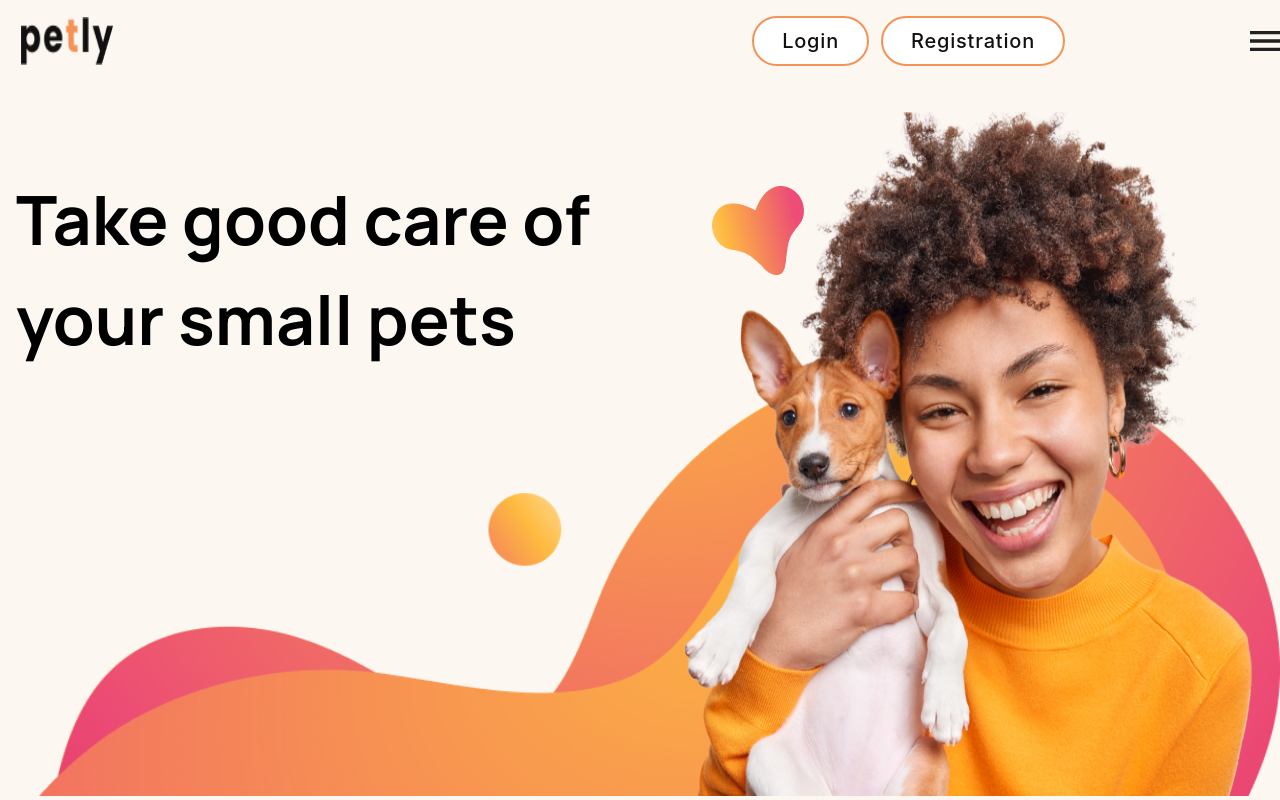
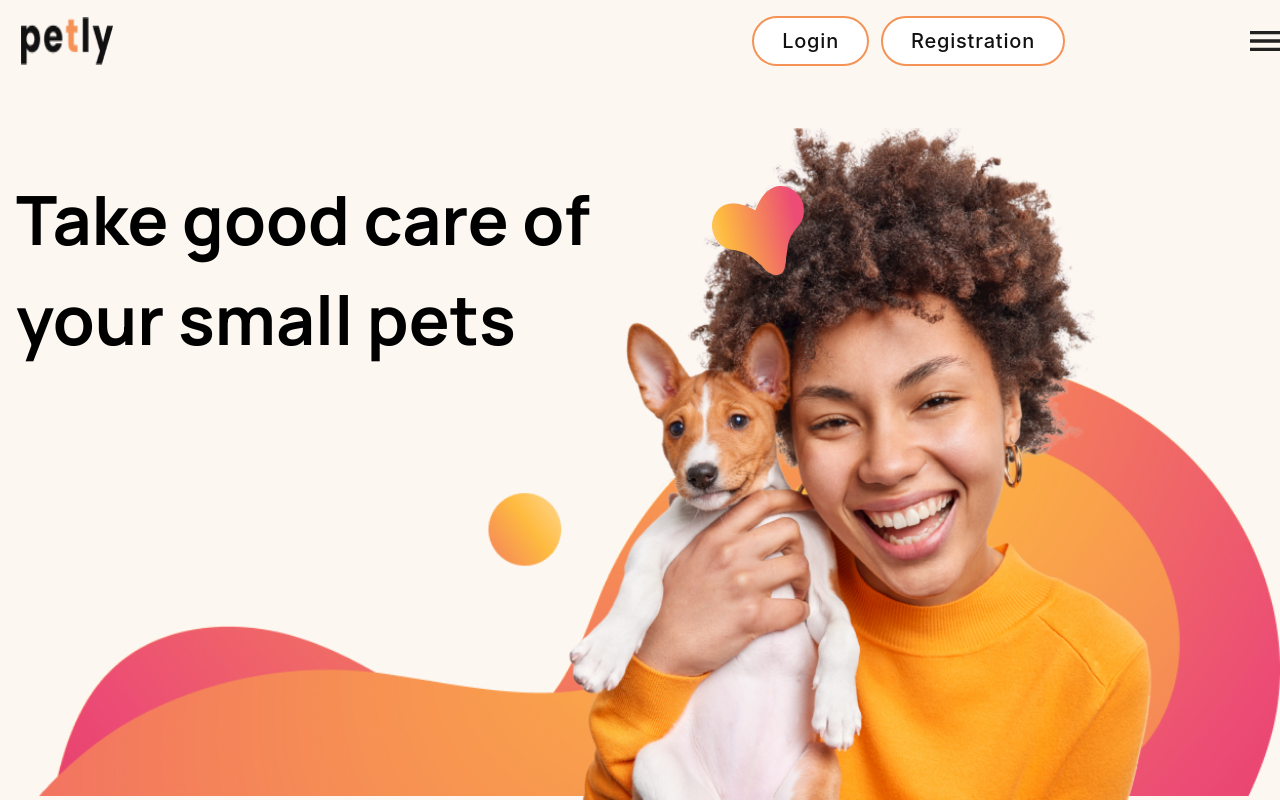
Before and after one commit to Finkons/pets-project-front, a React (Create React App) app: page / in a window 1280 px wide. Built offline with nearby package versions, Linux system fonts and the light colour scheme.

Commit message:
add style to home page

```diff
--- a/src/pages/Home/Home.jsx
+++ b/src/pages/Home/Home.jsx
@@ -7,12 +7,13 @@ import heart from "img/homePages-photos/desktop-heart-1x.png";
 const Home = () => {
   return (
     <BackgroundImageFix>
+      <HomeImage>
+        <img src={girl} alt="homePhoto" />
+      </HomeImage>
       <Container>
         <ContentContainer>
           <Title>Take good care of your small pets</Title>
         </ContentContainer>
-
-        <HomeImage src={girl} alt="homePhoto" />
         <BackgroundImage src={background} alt="homeBack" />
         {/* <Gradient src={gradient} alt="GradientTop" /> */}
         <Heart src={heart} alt="heart" />
--- a/src/pages/Home/Home.styled.js
+++ b/src/pages/Home/Home.styled.js
@@ -72,16 +72,23 @@ export const Title = styled.h1`
   }
 `;
 
-export const HomeImage = styled.img`
-  width: 320px;
-  margin: 0 auto;
+export const HomeImage = styled.div`
+  @media ${p => p.theme.media.mobile} {
+    min-width: 320px;
+    margin: 0 auto;
+    position: absolute;
+    bottom: 0;
+  }
   @media ${p => p.theme.media.tablet} {
-    width: 699px;
     margin: 0 auto;
   }
   @media ${p => p.theme.media.desktop} {
-    width: 624px;
-    margin: 46px 0 0 0;
+    img{
+      min-width: 80vh;
+    }
+    position: absolute;
+    bottom: 0;
+    right: 100px;
   }
 `;
 
```
